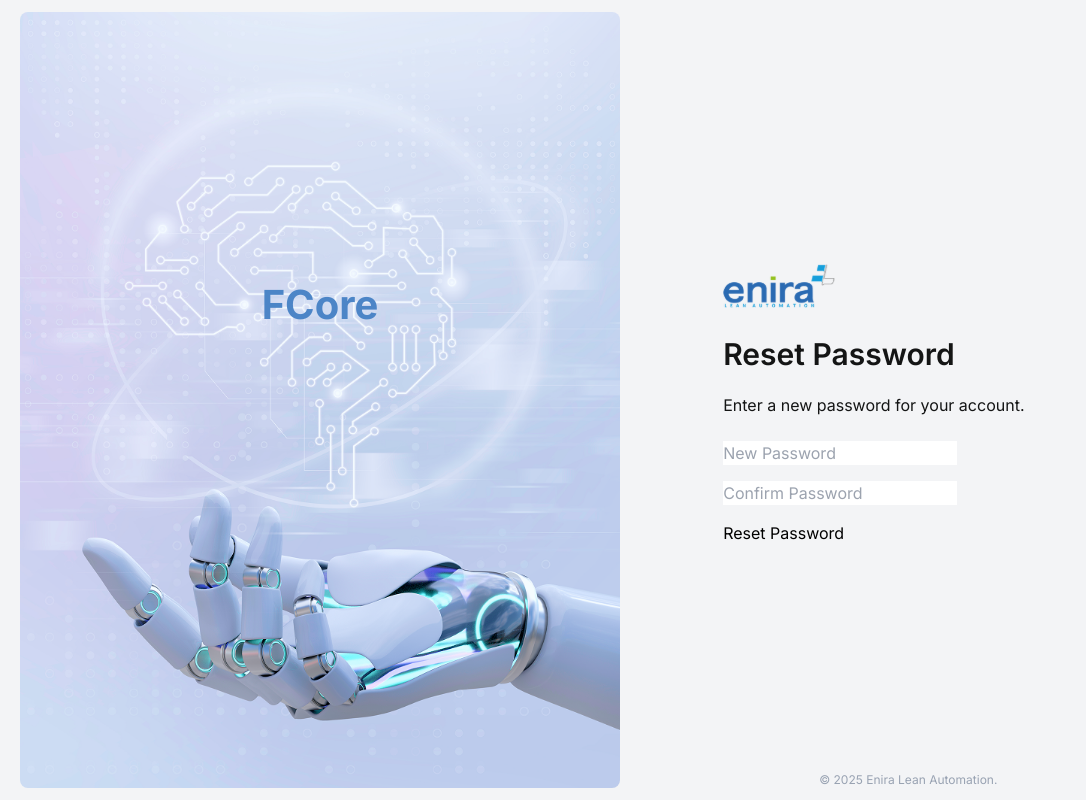
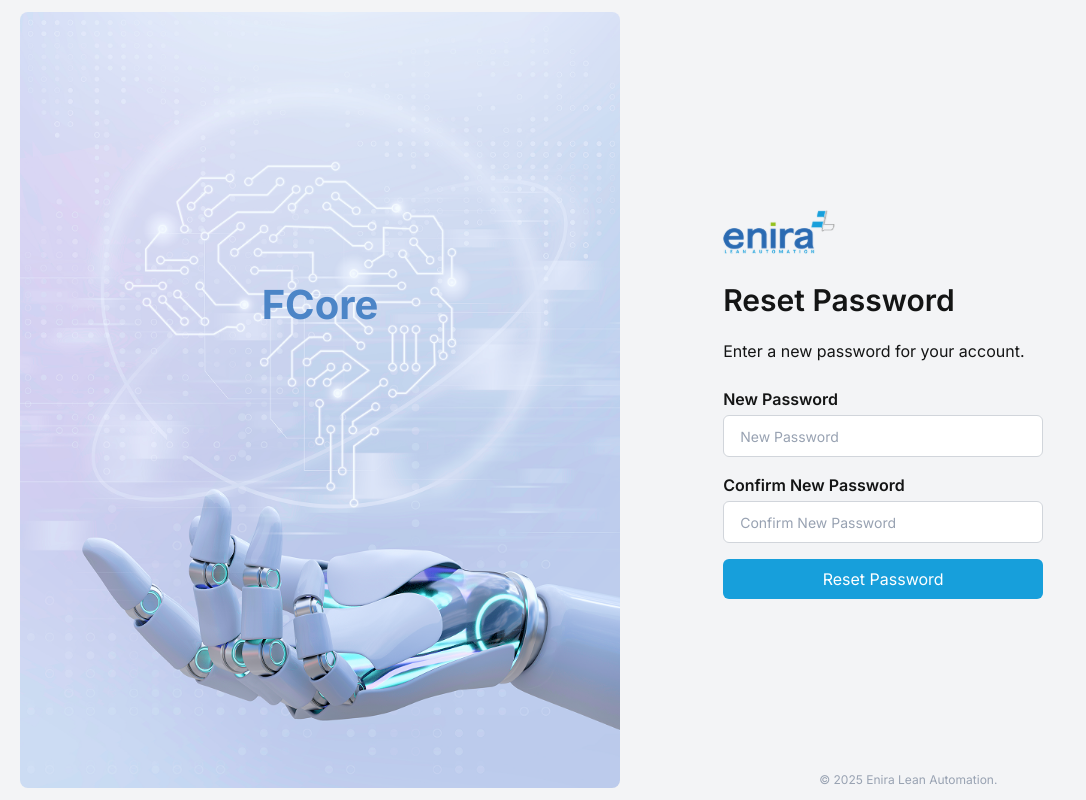
Before and after one commit to Nikhil79922/Refined_frontend, a React (Vite) app: page /reset-password in a window 1280 px wide. Shown: the whole page, without its empty margins (0-1086 px from the left). Built offline with nearby package versions, Linux system fonts and the light colour scheme.

Commit message:
styledAddNewUser

```diff
--- a/src/components/authentication/ForgotPassword.jsx
+++ b/src/components/authentication/ForgotPassword.jsx
@@ -1,16 +1,17 @@
+import { useForm } from "react-hook-form";
 import { useState } from "react";
 import axios from "axios";
 import AuthLayout from "../layout/AuthLayout";
 
 export default function ForgotPassword() {
-  const [email, setEmail] = useState("");
+  const { register, handleSubmit, formState: { errors }, reset } = useForm();
   const [message, setMessage] = useState("");
 
-  const handleSubmit = async (e) => {
-    e.preventDefault();
+  const onSubmit = async (data) => {
     try {
-      const response = await axios.post("https://vercel-trails.vercel.app/auth/forget-password", { email });
+      const response = await axios.post("", { email: data.email });
       setMessage(response.data.message);
+      reset();
     } catch (error) {
       setMessage("Failed to send reset link. Try again.");
     }
@@ -18,17 +19,22 @@
 
   return (
     <AuthLayout title="Forgot Password?" subtitle="Enter your email to receive a password reset link.">
-      <form onSubmit={handleSubmit} className="space-y-4">
+      <form onSubmit={handleSubmit(onSubmit)} className="space-y-4">
         <div>
           <label className="block text-gray-1 font-[600] mb-1">Email</label>
           <input
             type="email"
             placeholder="Enter your email"
             className="w-full border border-gray-300 placeholder:text-[14px] rounded-md px-4 py-2 focus:ring-2 focus:ring-blue-400 outline-none"
-            value={email}
-            onChange={(e) => setEmail(e.target.value)}
-            required
+            {...register("email", {
+              required: "Email is required",
+              pattern: {
+                value: /^[A-Za-z0-9._%+-]+@[A-Za-z0-9.-]+\.[A-Za-z]{2,4}$/,
+                message: "Email is invalid",
+              },
+            })}
           />
+          {errors.email && <p className="text-red-500 text-xs mt-1">{errors.email.message}</p>}
         </div>
 
         <button type="submit" className="w-full bg-blue-2 text-white py-2 rounded-md hover:bg-[#2A6AB2] transition duration-200">
@@ -36,7 +42,7 @@
         </button>
       </form>
 
-      {message && <p className="text-green-500 text-sm mt-2">{message}</p>}
+      {message && <p className={message === "Password reset successfully!" ? "text-green-500" : "text-red-500"}>{message}</p>}
     </AuthLayout>
   );
 }
--- a/src/components/authentication/Login.jsx
+++ b/src/components/authentication/Login.jsx
@@ -1,10 +1,12 @@
 import { useForm } from "react-hook-form";
+import { useState } from "react";
 import { useNavigate } from "react-router-dom";
 import { toast, ToastContainer } from "react-toastify";
 import AuthLayout from "../layout/AuthLayout";
 
 export default function LoginPage() {
   const navigate = useNavigate();
+  const [loading, setLoading] = useState(false);
   const { register, handleSubmit, formState: { errors } } = useForm();
 
   const onSubmit = async (data) => {
@@ -17,39 +19,62 @@
       subtitle="Today is a new day. It's your day. Sign in to start managing your projects."
     >
       <ToastContainer />
+      {/* Form */}
       <form onSubmit={handleSubmit(onSubmit)} className="space-y-4">
-        {/* Email Input */}
+
         <div>
           <label className="block text-gray-1 font-[600] font-inter mb-1">Email</label>
           <input
             type="email"
             placeholder="example@email.com"
-            className="w-full border border-gray-300 placeholder:text-[14px] placeholder:text-gray-5 rounded-md px-4 py-2 focus:ring-2 focus:ring-blue-400 outline-none"
-            {...register("email", { required: "Email is required" })}
+            className="relative mb-1 w-full border border-gray-300 placeholder:text-[14px] placeholder:text-gray-5 placeholder:font-[400] placeholder:font-inter rounded-md px-4 py-2 focus:ring-2 focus:ring-blue-400 outline-none"
+            {...register("email", {
+              required: "Email is required",
+              pattern: {
+                value: /^[A-Za-z0-9._%+-]+@[A-Za-z0-9.-]+\.[A-Za-z]{2,4}$/,
+                message: "Invalid email format",
+              },
+            })}
           />
-          {errors.email && <p className="text-red-500 text-xs">{errors.email.message}</p>}
+          {errors.email && <p className="absolute  text-red-500 text-xs mt-[2px]">{errors.email.message}</p>}
         </div>
 
-        {/* Password Input */}
         <div>
           <label className="block text-gray-1 font-[600] font-inter mb-1">Password</label>
           <input
             type="password"
             placeholder="At least 8 characters"
-            className="w-full border border-gray-300 placeholder:text-[14px] placeholder:text-gray-5 rounded-md px-4 py-2 focus:ring-2 focus:ring-blue-400 outline-none"
-            {...register("password", { required: "Password is required" })}
+            className="relative mb-1 w-full border border-gray-300 placeholder:text-[14px] placeholder:text-gray-5 placeholder:font-[400] placeholder:font-inter rounded-md px-4 py-2 focus:ring-2 focus:ring-blue-400 outline-none"
+            {...register("password", {
+              required: "Password is required",
+              minLength: { value: 8, message: "Password must be at least 8 characters long" },
+              pattern: {
+                value: /^(?=.*[a-z])(?=.*[A-Z])(?=.*\d)(?=.*[!@#$%^&*])/,
+                message: "Password must contain at least 1 uppercase, 1 lowercase, 1 number, and 1 special character (!@#$%^&*)",
+              },
+            })}
           />
-          {errors.password && <p className="text-red-500 text-xs">{errors.password.message}</p>}
+          {errors.password && <p className=" absolute  text-red-500 text-xs mt-[2px]">{errors.password.message}</p>}
         </div>
 
+
         <div className="text-right">
-          <button onClick={() => navigate("/forgot-password")} className="text-blue-1 font-[500] hover:underline text-sm">
+          <button
+            type="button"
+            onClick={() => navigate("/forgot-password")}
+            className="text-blue-1 font-intern font-[500] hover:underline text-sm"
+          >
             Forgot Password?
           </button>
         </div>
 
-        <button type="submit" className="w-full bg-blue-2 text-white py-2 rounded-md hover:bg-[#2A6AB2] transition duration-200">
-          Sign In
+
+        <button
+          type="submit"
+          className="w-full bg-blue-2 text-white py-2 rounded-md hover:bg-[#2A6AB2] transition duration-200"
+          disabled={loading}
+        >
+          {loading ? "Loading..." : "Sign In"}
         </button>
       </form>
     </AuthLayout>
--- a/src/components/authentication/ResetPassword.jsx
+++ b/src/components/authentication/ResetPassword.jsx
@@ -7,32 +7,104 @@
   const [password, setPassword] = useState("");
   const [confirmPassword, setConfirmPassword] = useState("");
   const [message, setMessage] = useState("");
+  const [passwordError, setPasswordError] = useState("");
   const navigate = useNavigate();
-  const token = new URLSearchParams(location.search).get("token");
+
+  const queryParams = new URLSearchParams(location.search);
+  const token = queryParams.get("token");
+
+  const validatePassword = () => {
+    const passwordRegex = /^(?=.*[a-z])(?=.*[A-Z])(?=.*\d)(?=.*[!@#$%^&*])/;
+    if (!password.match(passwordRegex)) {
+      setPasswordError(
+        "Password must contain at least 1 uppercase, 1 lowercase, 1 number, and 1 special character (!@#$%^&*)"
+      );
+      return false;
+    } else if (password.length < 8) {
+      setPasswordError("Password must be at least 8 characters long");
+      return false;
+    }
+    setPasswordError(""); // clear error
+    return true;
+  };
 
   const handleSubmit = async (e) => {
     e.preventDefault();
+
+    // Validate password
+    if (!validatePassword()) {
+      return;
+    }
+
     if (password !== confirmPassword) {
       setMessage("Passwords do not match!");
       return;
     }
+
     try {
-      await axios.post(`https://vercel-trails.vercel.app/auth/reset-password?token=${token}`, { password });
+      await axios.post(``, { password });
       setMessage("Password reset successfully!");
-      setTimeout(() => navigate("/"), 2000);
-    } catch {
-      setMessage("Failed to reset password.");
+      setTimeout(() => {
+        navigate("/");
+      }, 2000);
+    } catch (error) {
+      console.log(error);
+      setMessage("Failed to reset password. Try again.");
     }
   };
 
   return (
     <AuthLayout title="Reset Password" subtitle="Enter a new password for your account.">
+      {/* Form */}
       <form onSubmit={handleSubmit} className="space-y-4">
-        <input type="password" placeholder="New Password" value={password} onChange={(e) => setPassword(e.target.value)} />
-        <input type="password" placeholder="Confirm Password" value={confirmPassword} onChange={(e) => setConfirmPassword(e.target.value)} />
-        <button type="submit">Reset Password</button>
+        {/* New Password Input */}
+        <div className="">
+          <label className="block text-gray-1 font-[600] font-inter mb-1">New Password</label>
+          <input
+            type="password"
+            placeholder="New Password"
+            className="w-full border border-gray-300 placeholder:text-[14px] placeholder:text-gray-5 placeholder:font-[400] placeholder:font-inter rounded-md px-4 py-2 focus:ring-2 focus:ring-blue-400 outline-none"
+            value={password}
+            onChange={(e) => setPassword(e.target.value)}
+          />
+          {passwordError && (
+            <p className=" text-red-500 text-xs mt-1">{passwordError}</p>
+          )}
+        </div>
+
+        {/* Confirm Password Input */}
+        <div>
+          <label className="block text-gray-1 font-[600] font-inter mb-1">Confirm New Password</label>
+          <input
+            type="password"
+            placeholder="Confirm New Password"
+            className="w-full border border-gray-300 placeholder:text-[14px] placeholder:text-gray-5 placeholder:font-[400] placeholder:font-inter rounded-md px-4 py-2 focus:ring-2 focus:ring-blue-400 outline-none"
+            value={confirmPassword}
+            onChange={(e) => setConfirmPassword(e.target.value)}
+            required
+          />
+        </div>
+
+        {/* Submit Button */}
+        <button
+          type="submit"
+          className="w-full bg-blue-2 text-white py-2 rounded-md hover:bg-[#2A6AB2] transition duration-200"
+        >
+          Reset Password
+        </button>
       </form>
-      {message && <p>{message}</p>}
+
+      {message && (
+        <p
+          className={
+            message === "Password reset successfully!"
+              ? "text-green-500 text-xs mt-[4px]"
+              : "text-red-500 text-xs mt-[4px]"
+          }
+        >
+          {message}
+        </p>
+      )}
     </AuthLayout>
   );
 }
```
Also changed, not shown: src/components/layout/Header.jsx (indentation only).
